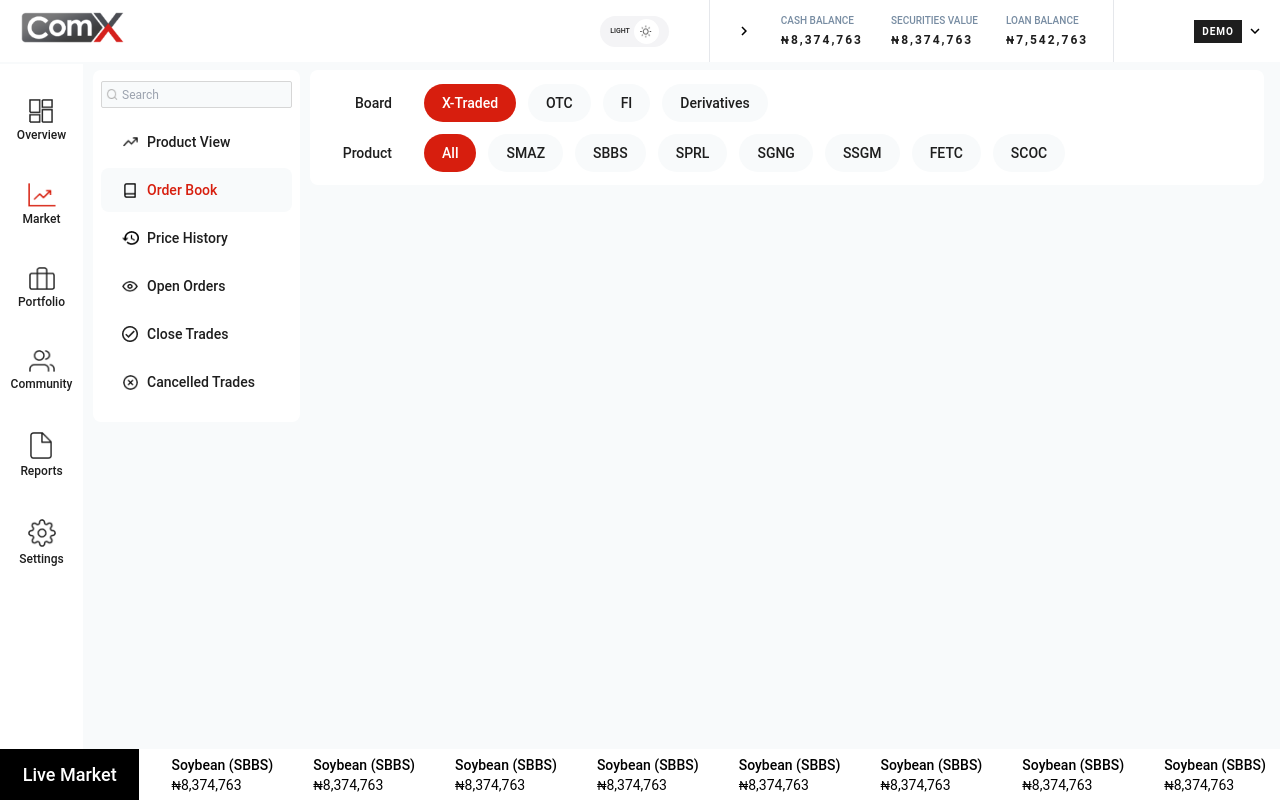
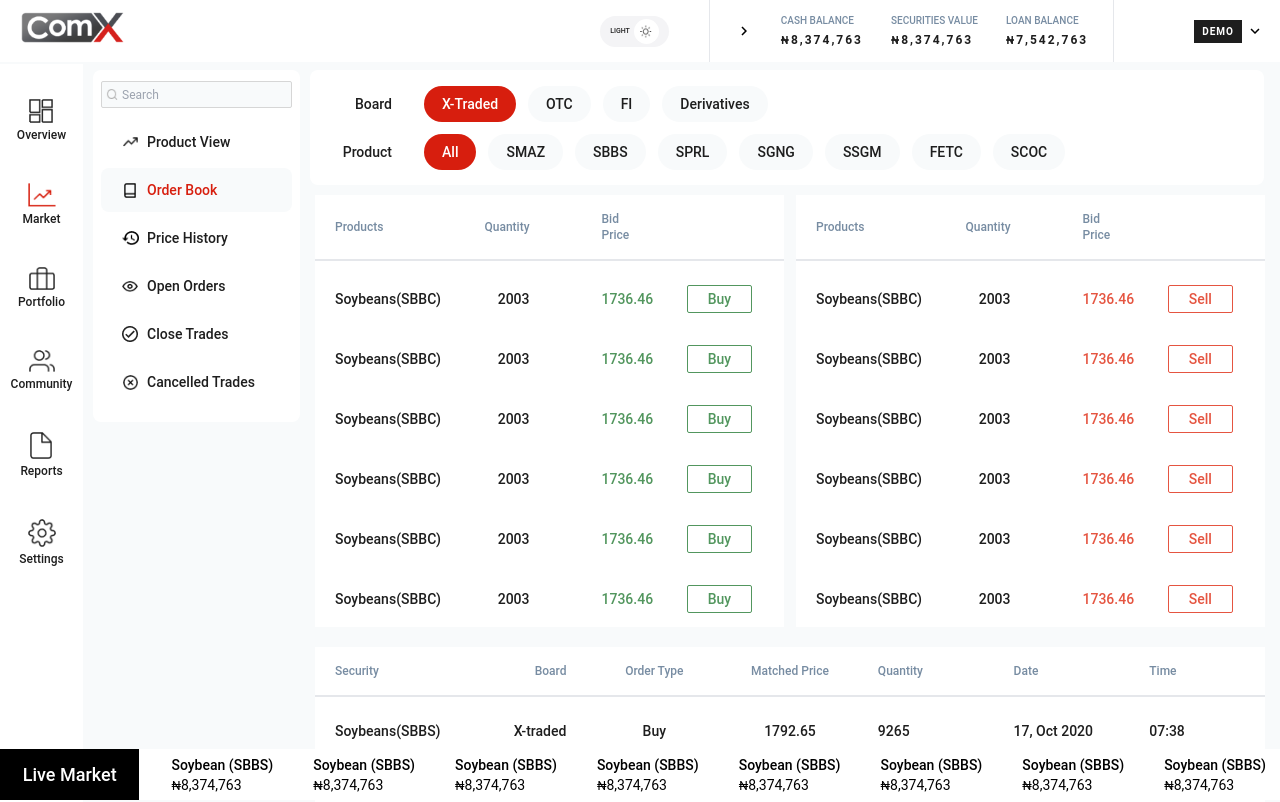
Before and after one commit to GodshieldOche/comX, a Next.js app: page /dashboard/market/order-book in a window 1280 px wide. Shown: the top 802 px of the page. Built offline with nearby package versions, Linux system fonts and the light colour scheme.

Commit message:
dashboard done

```diff
--- a/components/Dashboard/Market/Market.tsx
+++ b/components/Dashboard/Market/Market.tsx
@@ -7,7 +7,7 @@ interface Props {
 
 const Market: React.FC<Props> = ({children}) => {
   return (
-      <div className='w-full h-full'>
+      <div className='w-full h-full '>
           <Links />
           {children}
       </div>
--- a/components/Dashboard/Market/OrderBook/OrderBook.tsx
+++ b/components/Dashboard/Market/OrderBook/OrderBook.tsx
@@ -1,11 +1,24 @@
 import React from 'react'
+import Table from '../../../Globals/Table'
+import TableTwo from '../../../Globals/TableTwo'
 import BookProductBoard from './BookProductBoard'
 
 const OrderBook: React.FC = () => {
   return (
-      <div className='ml-[230px]'>
-          <BookProductBoard />
+    <div className='ml-[230px] mr-[100px] mt-[195px] space-y-5 '>
+        <BookProductBoard />
+        <div className='grid grid-cols-2 gap-3 '>
+          <div className='w-full  '>
+            <TableTwo type="buy" />
+          </div>
+          <div className='w-full'>
+            <TableTwo type="sell" />
+          </div>
       </div>
+      <div>
+        <Table />
+      </div>
+    </div>
   )
 }
 
--- a/components/Globals/TabButton.tsx
+++ b/components/Globals/TabButton.tsx
@@ -7,7 +7,7 @@ interface Props {
 
 const TabButton: React.FC<Props> = ({text, active}) => {
   return (
-      <button className={` ${active ? "bg-primaryTwo text-mainWhite" : "text-fontThree bg-bgColor" } py-[9px] px-[18px] text-sm font-medium  rounded-full `}>
+      <button className={` ${active ? "bg-primaryTwo text-mainWhite" : "text-fontThree bg-bgColor" } py-[8px] px-[18px] text-sm font-medium  rounded-full `}>
           {text}
       </button>
   )
--- /dev/null
+++ b/components/Globals/Table.tsx
@@ -0,0 +1,93 @@
+import React from 'react'
+
+const Table: React.FC = () => {
+    return (
+        <div className='w-full bg-mainWhite space-y-2 pb-2'>
+            <div className='grid grid-cols-7 gap-10 py-4 bg-mainWhite px-5 items-center border-b-2'>
+                <div className=' w-full h-full flex items-center'>
+                    <h1 className=' text-xs text-[#778CA2] font-medium'>
+                        Security
+                    </h1>
+                </div>
+                <div className=' w-full h-full flex items-center justify-end'>
+                    <h1 className=' text-xs text-[#778CA2] font-medium'>
+                        Board
+                    </h1>
+                </div>
+                <div className=' w-full h-full flex items-center justify-center'>
+                    <h1 className=' text-xs text-[#778CA2] font-medium'>
+                        Order Type
+                    </h1>
+                </div>
+                <div className=' w-full h-full flex items-center justify-center'>
+                    <h1 className=' text-xs text-[#778CA2] font-medium'>
+                        Matched Price
+                    </h1>
+                </div>
+                <div className=' w-full h-full flex items-center'>
+                    <h1 className=' text-xs text-[#778CA2] font-medium'>
+                        Quantity
+                    </h1>
+                </div>
+                <div className=' w-full h-full flex items-center'>
+                    <h1 className=' text-xs text-[#778CA2] font-medium'>
+                        Date
+                    </h1>
+                </div>
+                <div className=' w-full h-full flex items-center'>
+                    <h1 className=' text-xs text-[#778CA2] font-medium'>
+                        Time
+                    </h1>
+                </div>
+            </div>
+            {/* body */}
+            <div
+                className='scroller w-full h-full max-h-[350px] overflow-hidden overflow-y-auto '>
+                {
+                    [1, 2, 3, 4, 5, 6, 7, 8, 9, 10, 11, 12, 13, 14, 15].map((item, index) => (
+                        <div key={index} className='grid grid-cols-7 gap-10 py-4 bg-mainWhite px-5 items-center'>
+                            <div className=' w-full h-full flex items-center'>
+                                <h1 className=' text-sm text-fontThree font-medium'>
+                                    Soybeans(SBBS)
+                                </h1>
+                            </div>
+                            <div className=' w-full h-full flex items-center justify-end'>
+                                <h1 className=' text-sm text-fontThree font-medium'>
+                                    X-traded
+                                </h1>
+                            </div>
+                            <div className=' w-full h-full flex items-center justify-center'>
+                                <h1 className=' text-sm text-fontThree font-medium'>
+                                    Buy
+                                </h1>
+                            </div>
+                            <div className=' w-full h-full flex items-center justify-center'>
+                                <h1 className=' text-sm text-fontThree font-medium'>
+                                    1792.65
+                                </h1>
+                            </div>
+                            <div className=' w-full h-full flex items-center '>
+                                <h1 className=' text-sm text-fontThree font-medium'>
+                                    9265
+                                </h1>
+                            </div>
+                            <div className=' w-full h-full flex items-center'>
+                                <h1 className=' text-sm text-fontThree font-medium'>
+                                    17, Oct 2020
+                                </h1>
+                            </div>
+                            <div className=' w-full h-full flex items-center'>
+                                <h1 className=' text-sm text-fontThree font-medium'>
+                                    07:38
+                                </h1>
+                            </div>
+                        </div>
+                    ))
+                }
+            </div>
+
+        </div>
+  )
+}
+
+export default Table
--- /dev/null
+++ b/components/Globals/TableTwo.tsx
@@ -0,0 +1,68 @@
+import React from 'react'
+
+interface Props {
+    type: string
+}
+
+const TableTwo: React.FC<Props> = ({type}) => {
+  return (
+      <div className='w-full bg-mainWhite space-y-2 pb-2'>
+          <div className='grid grid-cols-4 gap-10 py-4 bg-mainWhite px-5 items-center border-b-2'>
+              <div className=' w-full h-full flex items-center'>
+                  <h1 className=' text-xs text-[#778CA2] font-medium'>
+                      Products
+                  </h1>
+              </div>
+              <div className='w-full h-full flex items-center justify-end'>
+                  <h1 className=' text-xs text-[#778CA2] font-medium'>
+                      Quantity
+                  </h1>
+              </div>
+              <div className=' w-full h-full flex items-center'>
+                  <h1 className=' text-xs text-[#778CA2] font-medium ml-8'>
+                      Bid Price
+                  </h1>
+              </div>
+              <div className=' w-full h-full flex items-center'>
+
+              </div>
+          </div>
+          {/* body */}
+          <div
+              className='scroller w-full h-full max-h-[350px] overflow-hidden overflow-y-auto '>
+              {
+                  [1, 2, 3, 4, 5, 6, 7, 8, 9, 10, 11, 12, 13, 14, 15].map((item, index) => (
+                      <div key={index} className='grid grid-cols-4 gap-10 py-4 bg-mainWhite px-5 items-center'>
+                          <div className=' w-full h-full flex items-center'>
+                              <h1 className=' text-sm text-fontThree font-medium'>
+                                  Soybeans(SBBC)
+                              </h1>
+                          </div>
+                          <div className=' w-full h-full flex items-center justify-end'>
+                              <h1 className=' text-sm text-fontThree font-medium'>
+                                  2003
+                              </h1>
+                          </div>
+                          <div className=' w-full h-full flex items-center ml-8 '>
+                              <h1 className={` ${type === "buy" ? "text-primaryOne" : "text-secondaryThree"} text-sm font-medium`}>
+                                  1736.46
+                              </h1>
+                          </div>
+                          <div className=' w-full h-full flex items-center'>
+                              <button className={`${type === "buy" ? "text-primaryOne border-primaryOne" : "text-secondaryThree border-secondaryThree"}
+                               box-border py-[3px] px-[20px] border text-sm font-medium rounded-[2px]`}>
+                                  {
+                                      type === "buy" ? "Buy" : "Sell"
+                                  }
+                              </button>
+                          </div>
+                      </div>
+                    ))
+              }
+          </div>
+
+      </div>
+  )
+}
+
+export default TableTwo
--- a/components/Layouts/LayoutTwo.tsx
+++ b/components/Layouts/LayoutTwo.tsx
@@ -4,7 +4,7 @@ import Header from './Header'
 
 const LayoutTwo: React.FC<any> = ({ children }) => {
   return (
-      <div className='font-Roboto bg-bgColor w-full h-full min-h-screen overflow-y-auto relative'>
+      <div className='scroller font-Roboto bg-bgColor w-full h-full min-h-screen !overflow-hidden overflow-y-auto relative mb-[55px]'>
           <Header />
           {children}
           <Footer />
--- a/styles/globals.css
+++ b/styles/globals.css
@@ -17,3 +17,17 @@
 .progress-bar {
     @apply w-full h-full flex items-center justify-between relative before:block before:absolute before:top-[40%] before:h-[4px] before:w-full before:bg-[#E8ECEF];
 }
+
+
+.scroller::-webkit-scrollbar {
+    width: 4px;
+}
+
+.scroller::-webkit-scrollbar-track {
+    background: #ffffff;
+}
+
+.scroller::-webkit-scrollbar-thumb {
+    background: #CFCFCF;
+    border-radius: 15px;
+}
```
